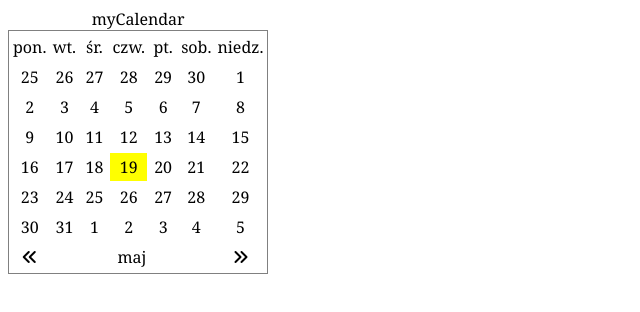
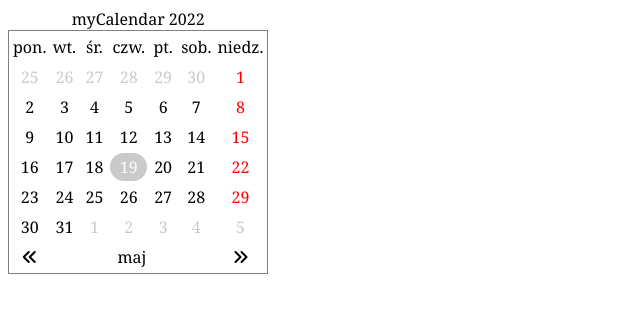
Before and after one commit to pecherczyk/calendar, a website built with webpack: page src/template/index.html in a window 1280 px wide. Shown: the whole page, without its empty margins (0-640 px from the left). Built offline with nearby package versions, Linux system fonts and the light colour scheme.

Commit message:
Working calendar to test

```diff
--- a/src/calendarEventsHandlers.js
+++ b/src/calendarEventsHandlers.js
@@ -25,10 +25,12 @@ export const nextButtonHandeler = () => {
   register.clickedNext()
   calendarPrintDates(register.month, register.year)
   calendarDOM.month.innerHTML = monthsNamesArray(settings.locale)[register.month - 1]
+  calendarDOM.caption.innerHTML = register.year
 }
 
 export const prevButtonHandler = () => {
   register.clickedPrev()
   calendarPrintDates(register.month, register.year)
   calendarDOM.month.innerHTML = monthsNamesArray(settings.locale)[register.month - 1]
+  calendarDOM.caption.innerHTML = register.year
 }
--- a/src/calendarPrintDates.js
+++ b/src/calendarPrintDates.js
@@ -20,12 +20,27 @@ function calendarPrintDates (month, year) {
     el.setAttribute('data-day', date.getDate())
     el.setAttribute('data-month', date.getMonth() + 1)
     el.setAttribute('data-dayofweek', date.getDay())
-
-    if (el.getAttribute('data-day') == register.nowDay && el.getAttribute('data-month') == register.nowMonth) {
-      console.log('lipa')
+    el.setAttribute('data-year', date.getFullYear())
+    /*
+  * Mark today
+  */
+    if (
+      parseInt(el.getAttribute('data-day')) === parseInt(register.nowDay) &&
+      parseInt(el.getAttribute('data-month')) === parseInt(register.nowMonth) &&
+      parseInt(el.getAttribute('data-year')) === parseInt(register.nowYear)
+    ) {
       el.setAttribute('data-now', true)
     } else {
       el.setAttribute('data-now', false)
+    }
+    // Mark current days
+
+    if (
+      (date.getMonth() + 1) === parseInt(register.month)
+    ) {
+      el.setAttribute('data-current', true)
+    } else {
+      el.setAttribute('data-current', false)
     }
   })
 }
--- a/src/css/style.css
+++ b/src/css/style.css
@@ -15,5 +15,15 @@ table.calendar td {
 }
 
 td[data-now=true] {
-    background-color: yellow;
+    color: #fcfcfd;
+    background-color: #cacaca;
+    border-radius: 48px;
 }
+
+td[data-dayofweek="0"] {
+    color: red;
+}
+
+td[data-current=false] {
+    color:#cacaca;
+}
--- a/src/index.js
+++ b/src/index.js
@@ -8,7 +8,7 @@ import calendarElements from './calendarDOM'
 import { prevButtonHandler, nextButtonHandeler, logRegister } from './calendarEventsHandlers'
 
 // Set captions values
-calendarElements.caption.innerHTML = 'myCalendar'
+calendarElements.caption.innerHTML = 'myCalendar ' + register.year
 calendarElements.headerCells.forEach((el, index) => {
   el.innerHTML = dayOfWeekArray(settings.locale)[index]
 })
```
